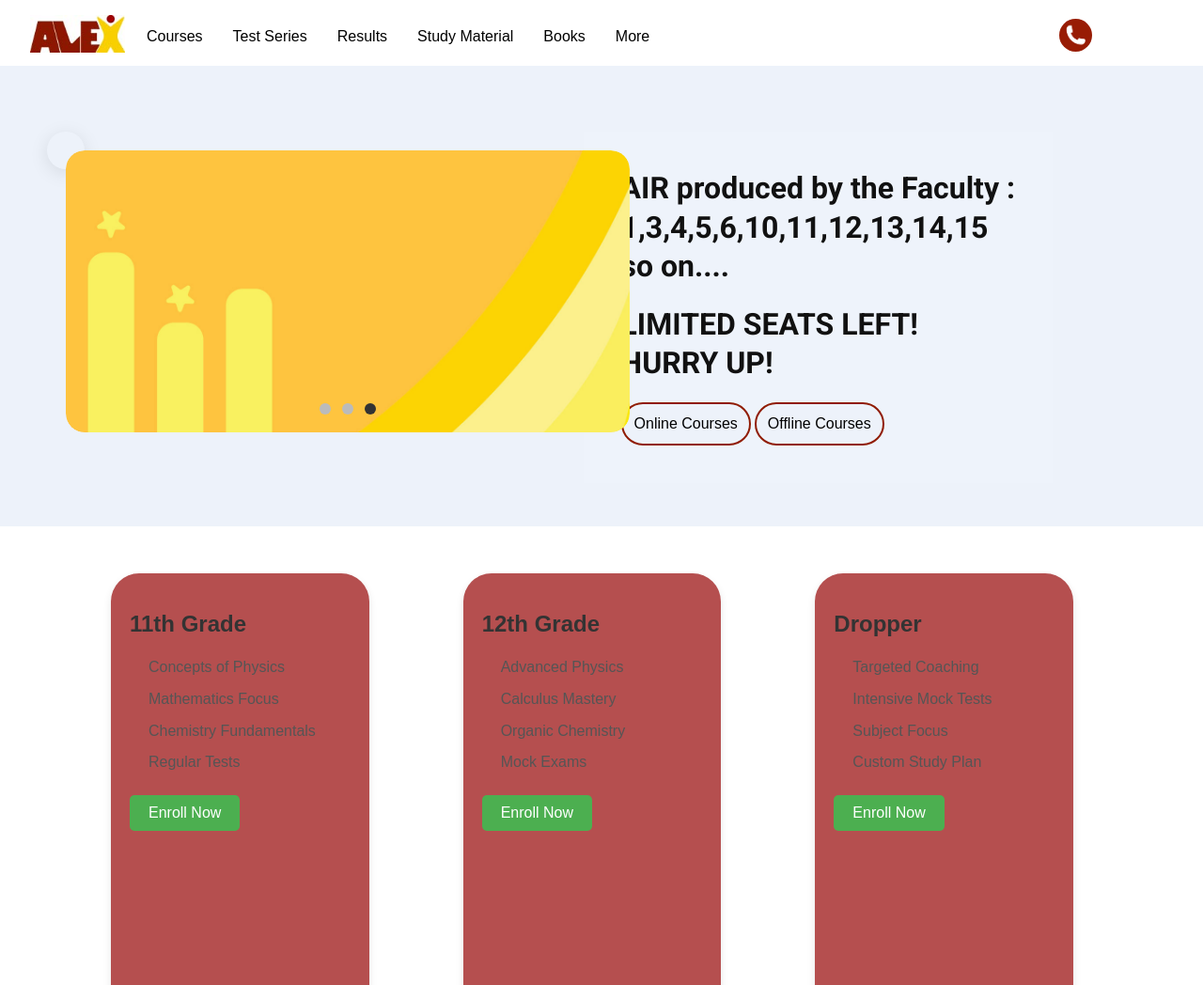
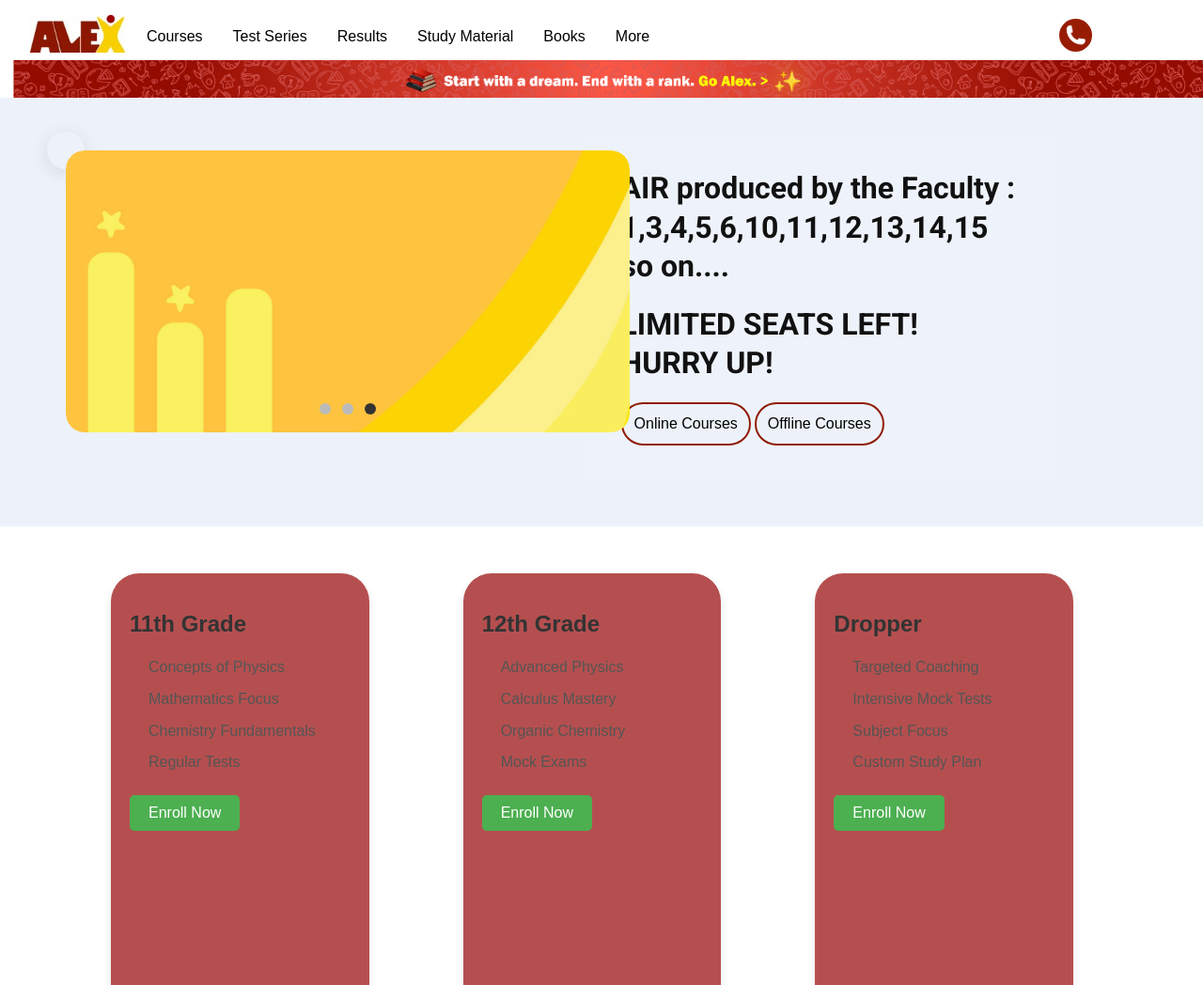
Before and after one commit to not-tarunnn/coaching, a website: page public/index.html in a window 1280 px wide. Shown: the top 1048 px of the page at 94% size. Drawn offline with nearby package versions, Linux system fonts and the light colour scheme.

Commit message:
version 690

```diff
--- a/public/css/style.css
+++ b/public/css/style.css
@@ -2,6 +2,7 @@ body {
   margin: 0;
   font-family: 'Segoe UI', Tahoma, Geneva, Verdana, sans-serif;
   background-color: #f5f7fa;
+  overflow-x: hidden;
 }
 
 
@@ -965,3 +966,20 @@ ul {
   height: 17vh;
   width: 100vw;
 }
+
+.promo{
+  display: flex;
+  justify-content: center;
+  height: 34px;
+  object-fit: contain;
+  width: 100vw;
+}
+
+.promo img{
+  height: 40px;
+  width: 100vw;
+  overflow: hidden;
+  object-fit: cover;
+  padding-top: 10px;
+  margin-right: 5px;
+}
--- a/public/index.html
+++ b/public/index.html
@@ -79,6 +79,15 @@
       <div class="circle-button">
         <img src="assets/images/call.jpg" alt="Icon Button">
       </div>
+
+
+
+        <div class="promo">
+          <a href="#">
+          <img src="assets/images/crop9.png" alt="promotional-banner">
+          </a>
+        </div>
+
   </header>
 
 
```
Also changed, not shown: public/assets/images/concept.png (deleted), public/assets/images/crop1.png (deleted), public/assets/images/crop9.png (added).
